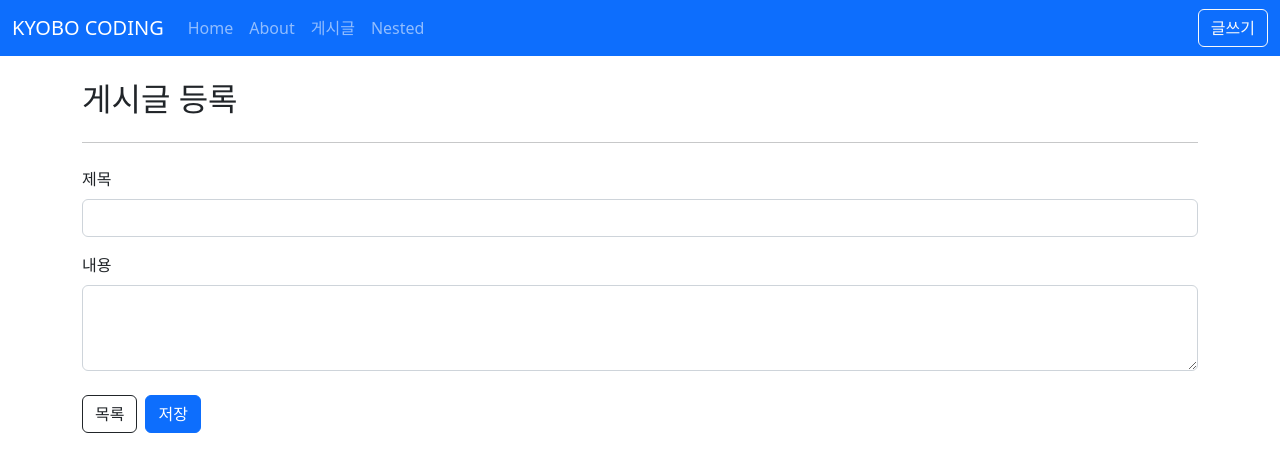
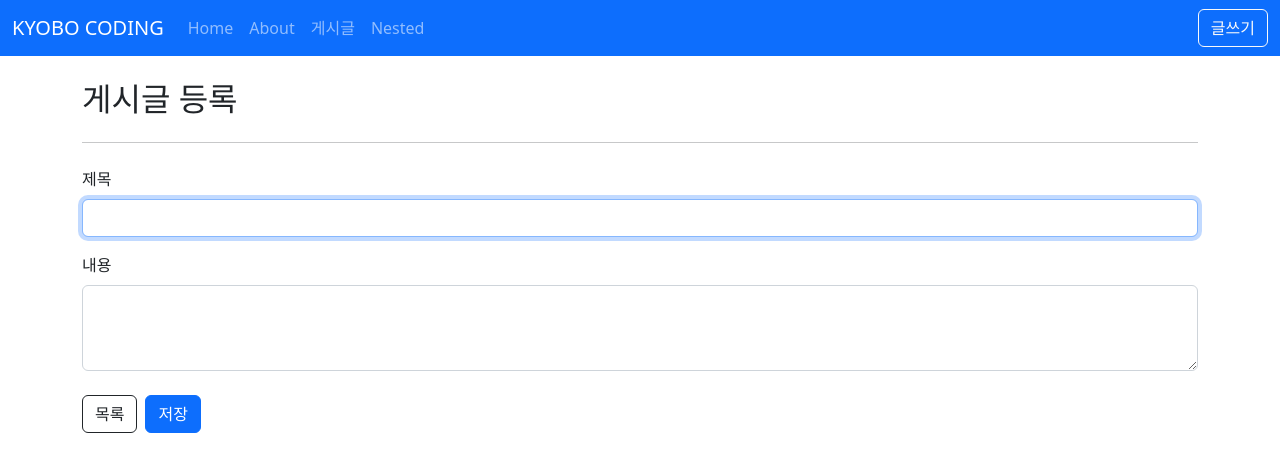
Before and after one commit to kjhqwaszx/vue3-posts, a Vue app: page /posts/create in a window 1280 px wide. Shown: the top 472 px of the page. Built offline with nearby package versions, Linux system fonts and the light colour scheme.

Commit message:
custom directive 적용

```diff
--- a/Vue3Note.vue
+++ b/Vue3Note.vue
@@ -286,5 +286,9 @@ const goToAbout = () => router.push('/about');
         3.app.directive 를 사용해 커스텀 티렉티브를 설정할 수 있다.
         4.app.provide를 사용해 리소스들을 자식 컴포넌트에서 사용할 수 있도록 해준다.
 
+  app.directive 실습 : directives 폴더
+  app.provide && app.config.globalProperties 실습 : plugins > person.js
+  app.component 실습 : plgins > global-components.js
+
   -->
 /* eslint-enable */
--- a/src/components/posts/PostForm.vue
+++ b/src/components/posts/PostForm.vue
@@ -3,6 +3,7 @@
 		<div class="mb-3">
 			<label for="title" class="form-label">제목</label>
 			<input
+				v-focus
 				:value="title"
 				@input="$emit('update:title', $event.target.value)"
 				type="text"
--- /dev/null
+++ b/src/directives/focus.js
@@ -0,0 +1,5 @@
+export default {
+	mounted: el => {
+		el.focus();
+	},
+};
```
